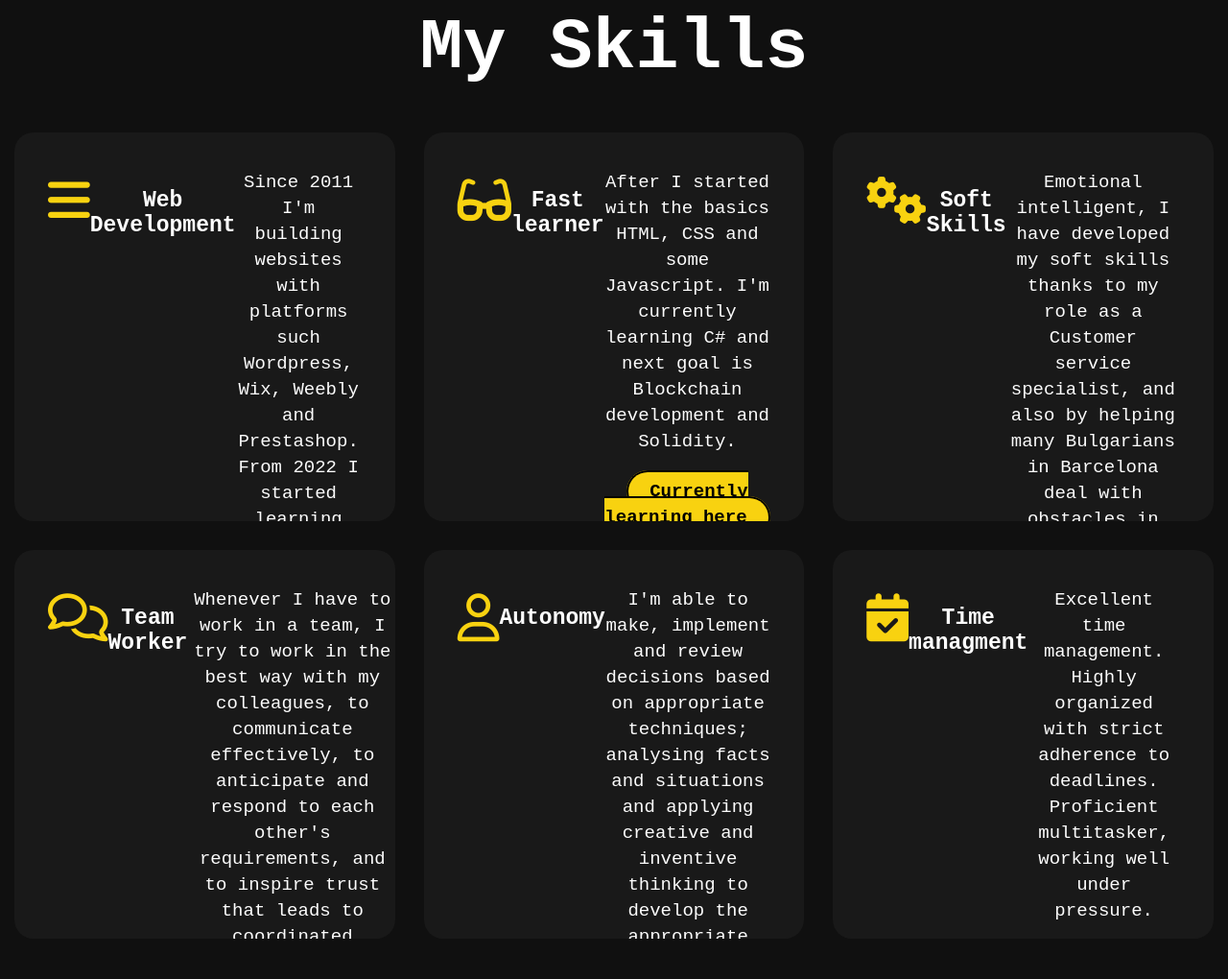
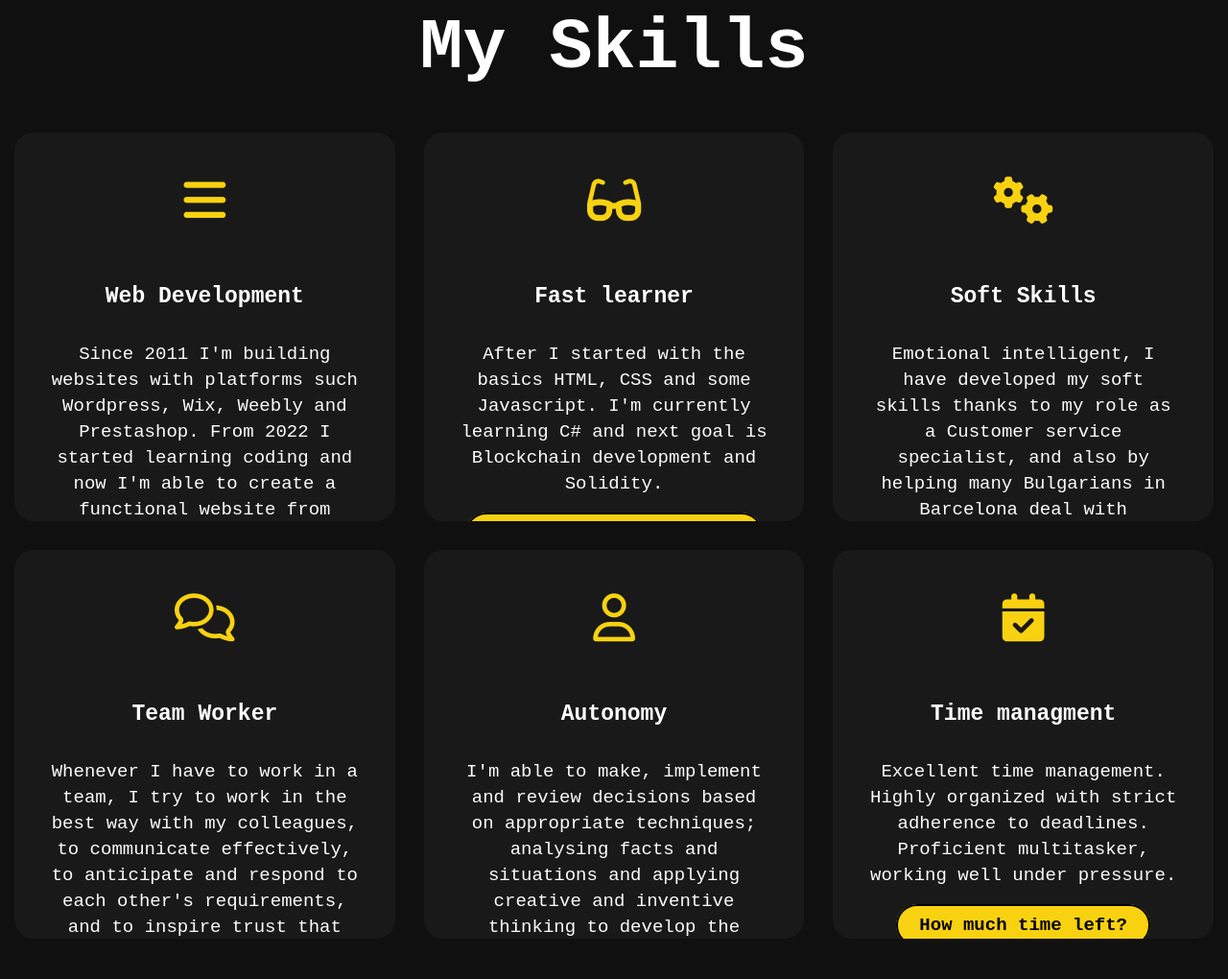
Before and after one commit to LedaTrif/CV, a plain HTML site: page index.html in a window 1280 px wide. Shown: the part 2040-3060 px from the top of the page at 96% size. Drawn offline with Linux system fonts and the light colour scheme.

Commit message:
Update style.css

```diff
--- a/css/style.css
+++ b/css/style.css
@@ -176,13 +176,14 @@ button:hover{
 	position: relative;
 	overflow: hidden;
 	text-align: center;
-	display: flex;       // others
-        display: table-cell; // ie9
-        display: -ms-flexbox; //ie10
+	display: flex;
+        flex-direction: column;
 }
 .card i{
 	font-size: 50px;
 	display: block;
+	display: flex;
+        flex-direction: column;
 	text-align: center;
 	margin: 25px 0px;
 	color: #F8D210;
```
